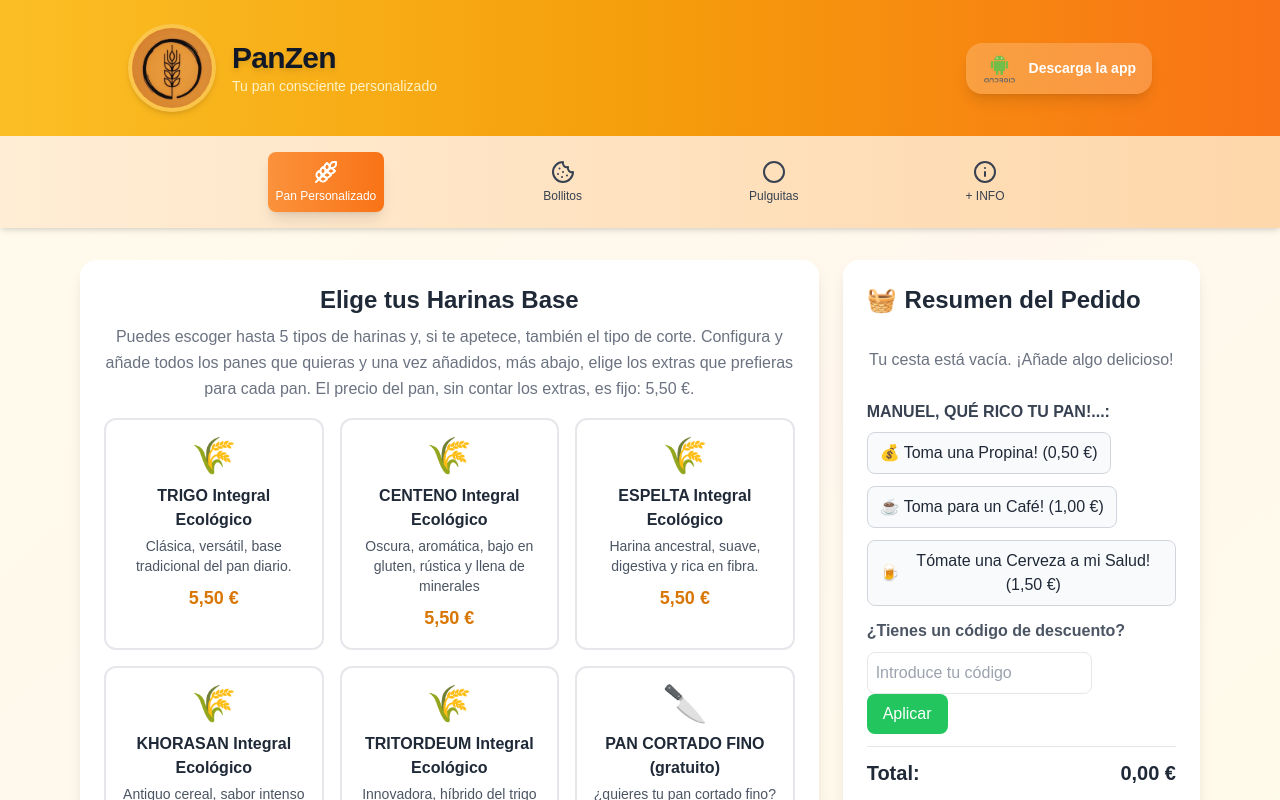
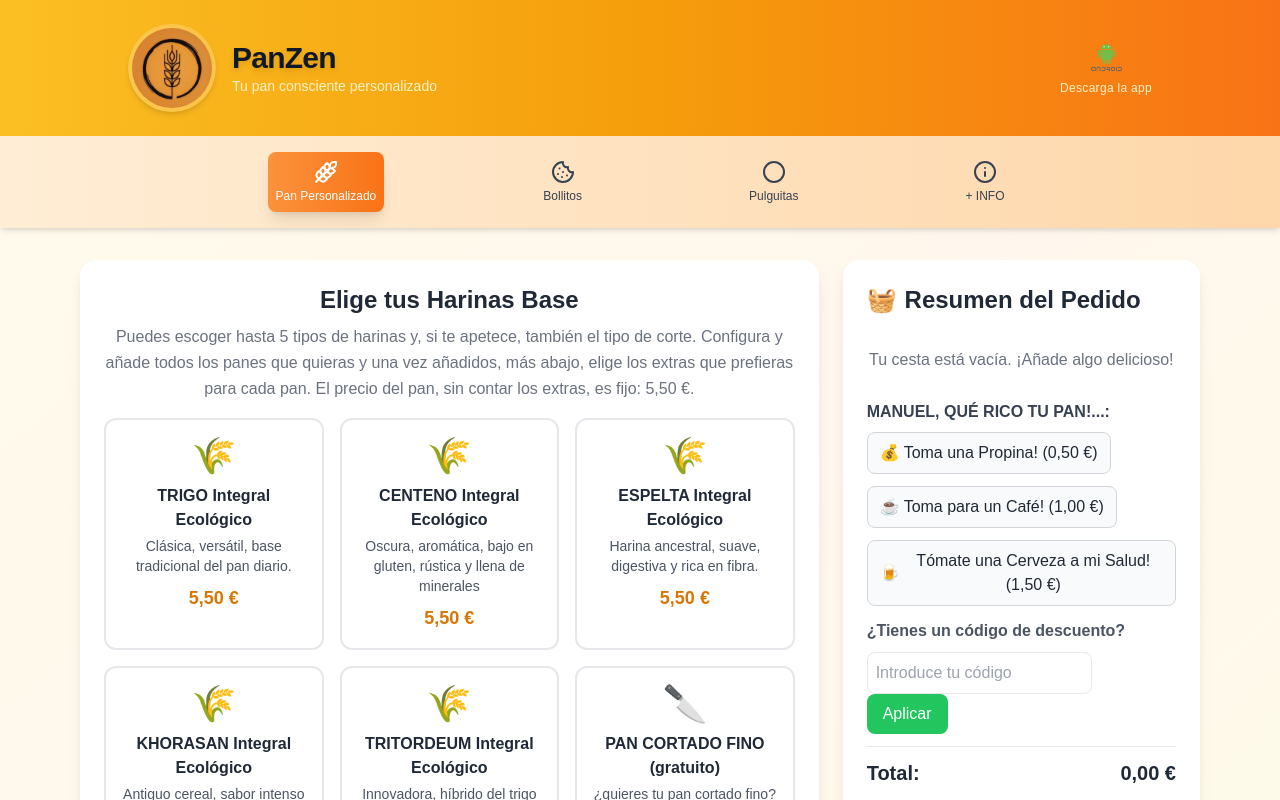
Before and after one commit to ruiznietocom-web/panes4, a React (Create React App) app: page / in a window 1280 px wide. Shown: the top 800 px of the page. Built offline with nearby package versions, Linux system fonts and the light colour scheme.

Commit message:
Update Header.js

```diff
--- a/src/components/Header.js
+++ b/src/components/Header.js
@@ -1,6 +1,6 @@
  import React from 'react';
 import { motion } from 'framer-motion';
-import logo from '../assets/logo.jpg'; // tu logo redondo de la izquierda
+import logo from '../assets/logo.jpg';
 
 const Header = () => {
   return (
@@ -11,7 +11,8 @@ const Header = () => {
       transition={{ duration: 0.6 }}
     >
       <div className="max-w-5xl mx-auto flex items-center justify-between">
-        {/* 🥖 Logo PanZen a la izquierda */}
+
+        {/* Logo con animación de latido */}
         <motion.div
           className="flex items-center gap-4"
           initial={{ scale: 0 }}
@@ -40,23 +41,28 @@ const Header = () => {
           </div>
         </motion.div>
 
-        {/* 📱 Botón de descarga app a la derecha */}
+        {/* Botón de descarga APK */}
         <motion.a
           href="/PanZen.apk"
           download
-          className="flex items-center gap-3 bg-white/20 hover:bg-white/30 px-4 py-2 rounded-2xl shadow-lg transition-all"
-          whileHover={{ scale: 1.05 }}
-          whileTap={{ scale: 0.95 }}
+          className="flex flex-col items-center text-white hover:opacity-90 transition-opacity duration-200"
+          initial={{ opacity: 0 }}
+          animate={{ opacity: 1 }}
+          transition={{ delay: 0.8, duration: 0.6 }}
         >
-          <img
+          <motion.img
             src="/logoandroid.png"
             alt="Descargar App Android"
-            className="w-[35px] h-[35px] object-contain"
+            className="w-[35px] h-[35px] object-contain mb-1"
+            animate={{ y: [0, -4, 0] }}
+            transition={{ repeat: Infinity, duration: 2, ease: "easeInOut" }}
           />
-          <span className="font-semibold text-white text-sm">
+          {/* Texto más pequeño */}
+          <span className="font-medium text-xs tracking-wide text-amber-100">
             Descarga la app
           </span>
         </motion.a>
+
       </div>
     </motion.header>
   );
```
